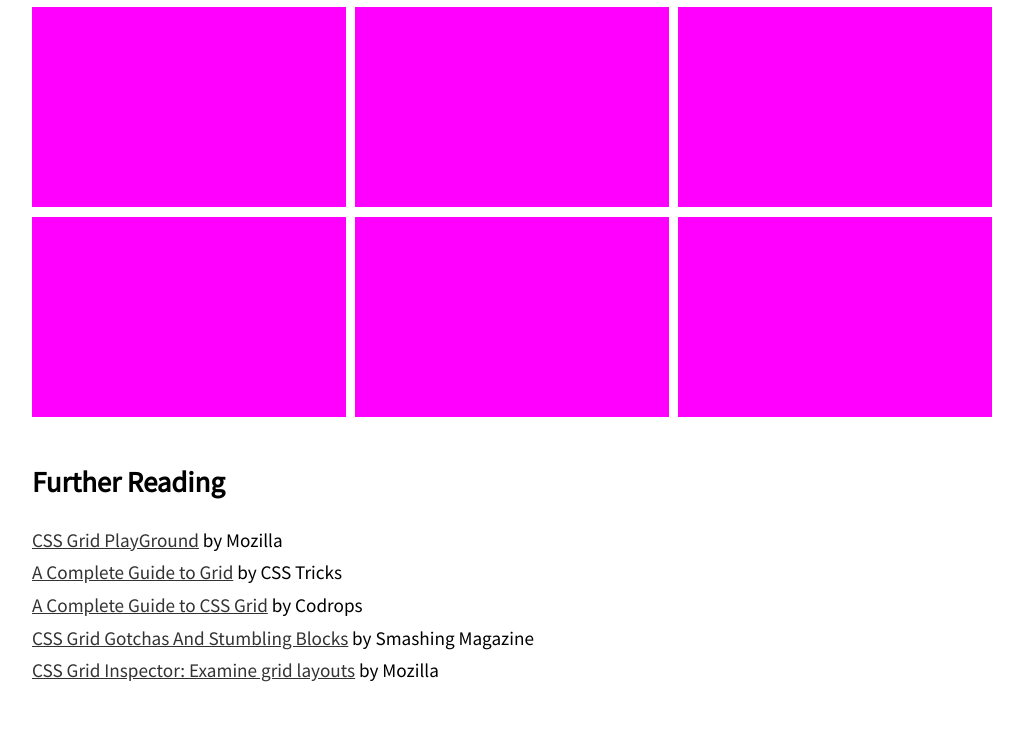
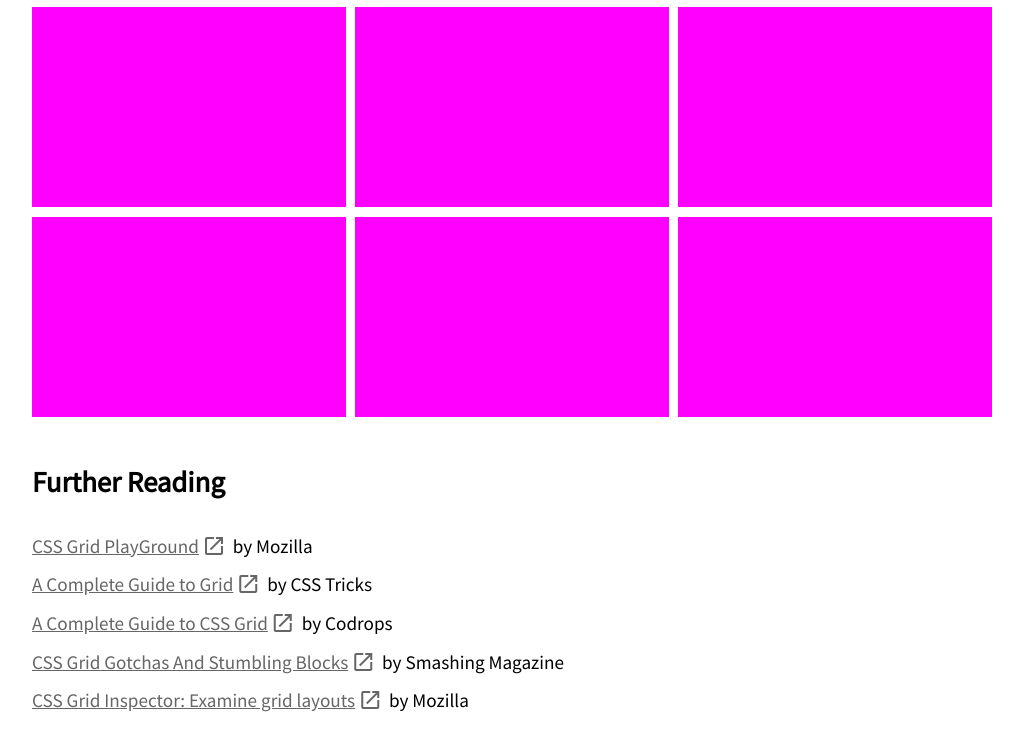
Before and after one commit to deepfriedfilth/css-grid-dev-demo, a website: page html/index.html in a window 1280 px wide. Shown: the part 3458-4208 px from the top of the page, without its empty margins (128-1151 px from the left). Drawn offline with nearby package versions, Linux system fonts and the light colour scheme; files that its build step writes are made by us from their sources.

Commit message:
Add Material Design iconfont + icons on external links

```diff
--- a/html/index.html
+++ b/html/index.html
@@ -103,11 +103,11 @@
 			<div class="cell">
 				<h2>Further Reading</h2>
 				<ul>
-					<li><a href="https://mozilladevelopers.github.io/playground/" target="_blank">CSS Grid PlayGround</a> by Mozilla</li>
-					<li><a href="https://css-tricks.com/snippets/css/complete-guide-grid/" target="_blank">A Complete Guide to Grid</a> by CSS Tricks</li>
-					<li><a href="https://tympanus.net/codrops/css_reference/grid/" target="_blank">A Complete Guide to CSS Grid</a> by Codrops</li>
-					<li><a href="https://www.smashingmagazine.com/2017/09/css-grid-gotchas-stumbling-blocks/" target="_blank">CSS Grid Gotchas And Stumbling Blocks</a> by Smashing Magazine</li>
-					<li><a href="https://developer.mozilla.org/en-US/docs/Tools/Page_Inspector/How_to/Examine_grid_layouts" target="_blank">CSS Grid Inspector: Examine grid layouts</a> by Mozilla</li>
+					<li><a href="https://mozilladevelopers.github.io/playground/" target="_blank">CSS Grid PlayGround<i class="material-icons">launch</i></a> by Mozilla</li>
+					<li><a href="https://css-tricks.com/snippets/css/complete-guide-grid/" target="_blank">A Complete Guide to Grid<i class="material-icons">launch</i></a> by CSS Tricks</li>
+					<li><a href="https://tympanus.net/codrops/css_reference/grid/" target="_blank">A Complete Guide to CSS Grid<i class="material-icons">launch</i></a> by Codrops</li>
+					<li><a href="https://www.smashingmagazine.com/2017/09/css-grid-gotchas-stumbling-blocks/" target="_blank">CSS Grid Gotchas And Stumbling Blocks<i class="material-icons">launch</i></a> by Smashing Magazine</li>
+					<li><a href="https://developer.mozilla.org/en-US/docs/Tools/Page_Inspector/How_to/Examine_grid_layouts" target="_blank">CSS Grid Inspector: Examine grid layouts<i class="material-icons">launch</i></a> by Mozilla</li>
 				</ul>
 			</div>
 			<div class="cell">
--- a/html/package.json
+++ b/html/package.json
@@ -23,6 +23,7 @@
     "gulp-sourcemaps": "^2.6.1",
     "jquery": "^3.2.1",
     "jquery-scrollify": "^1.0.17",
+    "material-design-icons": "^3.0.1",
     "typed.js": "^2.0.6",
     "waypoints": "^4.0.1"
   }
--- a/html/sass/base/_typography.scss
+++ b/html/sass/base/_typography.scss
@@ -16,6 +16,11 @@ p {
 	margin: 0 0 1em;
 }
 a {
-	color: #333;
+	color: $linkColor;
 
+	i {
+		position: relative;
+		top: 5px;
+		padding: 0 0.125em;
+	}
 }
--- a/html/sass/base/_vars.scss
+++ b/html/sass/base/_vars.scss
@@ -3,6 +3,7 @@ $bodyColor:	#0ff;
 $bodyBG:	#333;
 $bodyFont:	'Source Sans Pro', sans-serif;
 $monoFont:	'Source Code Pro', monospace;
+$linkColor:	#666;
 
 /* Color time */
 
--- a/html/sass/style.scss
+++ b/html/sass/style.scss
@@ -2,6 +2,7 @@
 
 @import url('https://fonts.googleapis.com/css?family=Source+Code+Pro');
 @import url('https://fonts.googleapis.com/css?family=Source+Sans+Pro');
+@import url('../node_modules/material-design-icons/iconfont/material-icons.css');
 @import 'base/_reset';
 @import 'base/_vars';
 @import 'base/_typography';
```
Also changed, not shown: 1 other file.
